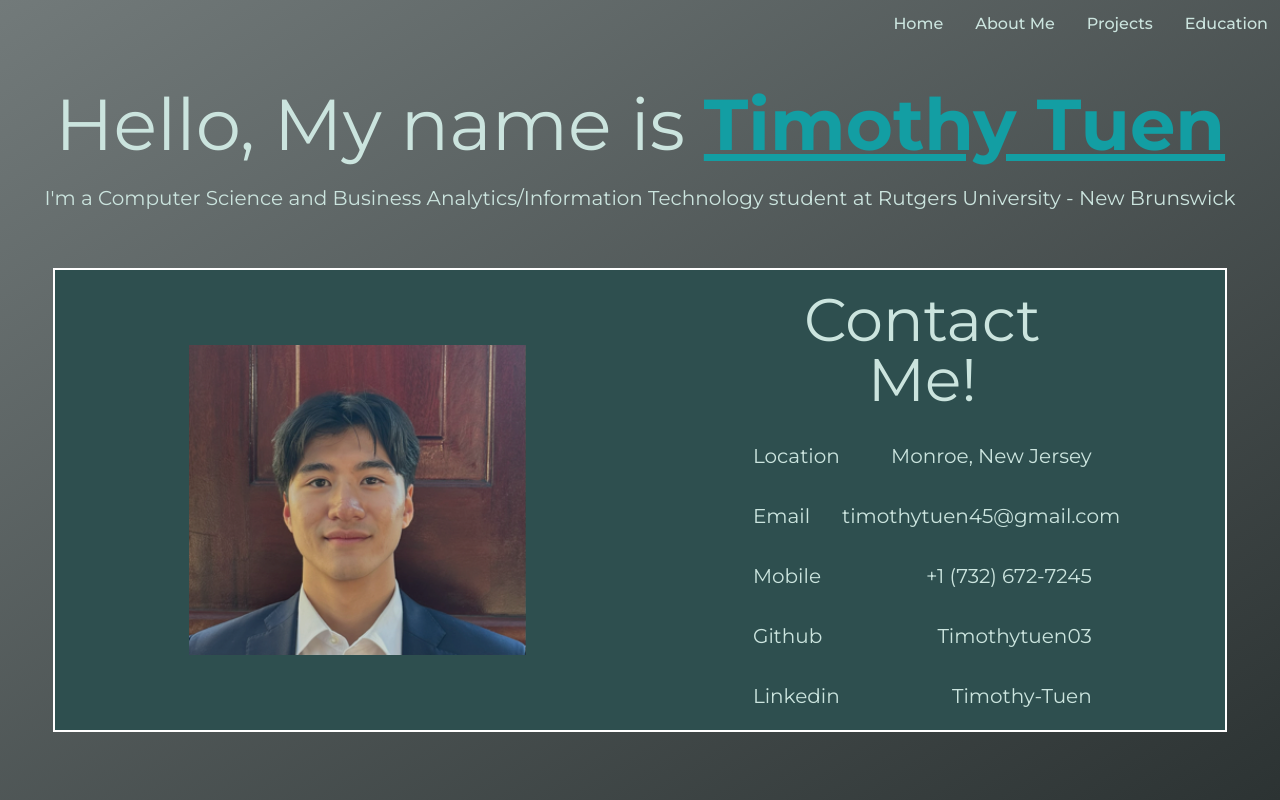
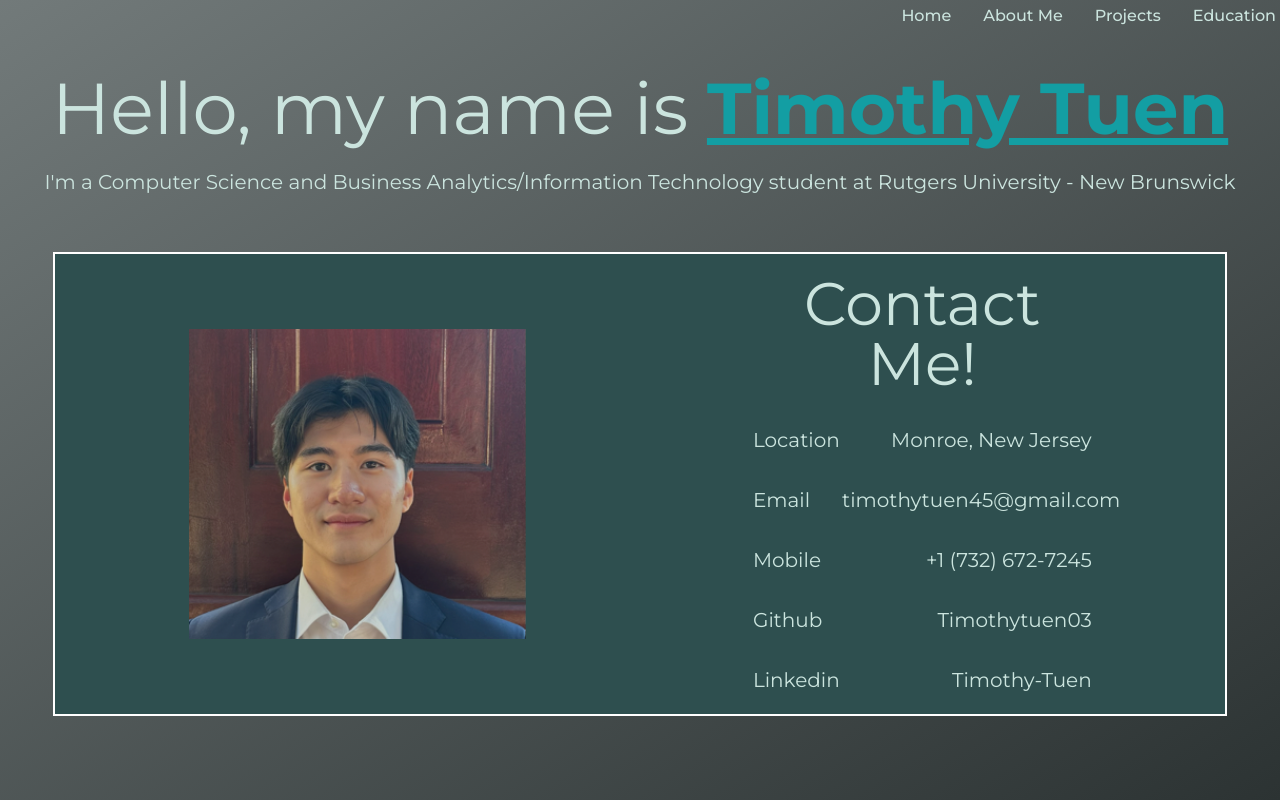
Before and after one commit to Timothytuen03/portfolio-static, a website: page index.html in a window 1280 px wide. Drawn offline with nearby package versions, Linux system fonts and the light colour scheme.

Commit message:
Grammar, home screen padding reduction

```diff
--- a/index.html
+++ b/index.html
@@ -10,13 +10,13 @@
     <!-- <h1 class="bg-red-400">Hello</h1> -->
     <header>
         <nav class="">
-            <div class="flex flex-wrap justify-end p-3 w-full">
+            <div class="flex flex-wrap justify-end p-1 w-full">
                 <button data-collapse-toggle="navbar-default" type="button" class="inline-flex items-center p-2 ml-3 text-sm text-gray-500 rounded-lg md:hidden hover:bg-gray-100 focus:outline-none focus:ring-2 focus:ring-gray-200 dark:text-gray-400 dark:hover:bg-gray-700 dark:focus:ring-gray-600" style="background-color: #E2EFDE;" aria-controls="navbar-default" aria-expanded="false" id="hamburger-nav">
                     <span class="sr-only">Open main menu</span>
                     <svg class="w-6 h-6" aria-hidden="true" fill="currentColor" viewBox="0 0 20 20" xmlns="http://www.w3.org/2000/svg"><path fill-rule="evenodd" d="M3 5a1 1 0 011-1h12a1 1 0 110 2H4a1 1 0 01-1-1zM3 10a1 1 0 011-1h12a1 1 0 110 2H4a1 1 0 01-1-1zM3 15a1 1 0 011-1h12a1 1 0 110 2H4a1 1 0 01-1-1z" clip-rule="evenodd"></path></svg>
                 </button>
                 <div class="hidden w-full md:block md:w-auto" id="navbar-default">
-                    <ul class="font-medium flex flex-col p-4 md:p-0 mt-4 border border-gray-100 rounded-lg md:flex-row md:space-x-8 md:mt-0 md:border-0">
+                    <ul class="font-medium flex flex-col p-3 md:p-0 mt-4 border border-gray-100 rounded-lg md:flex-row md:space-x-8 md:mt-0 md:border-0">
                         <!-- bg-gray-50 md:bg-white dark:bg-gray-800 md:dark:bg-gray-800 dark:border-gray-700 -->
                         <li>
                             <a href="#" class="block rounded md:bg-transparent" style="color: #CBE4DE;">Home</a>
@@ -37,8 +37,8 @@
     </header>
 
     <div class="w-full h-full">
-        <div class="text-center flex flex-col justify-between items-center mt-10">
-            <h1 class="md:text-7xl text-5xl mb-6 ml-4 mr-4" style="color: #CBE4DE;">Hello, My name is <span class="font-bold underline" style="color: #139ea3;">Timothy Tuen</span></h1>
+        <div class="text-center flex flex-col justify-between items-center sm:mt-10 mt-4">
+            <h1 class="md:text-7xl text-5xl mb-6 ml-4 mr-4" style="color: #CBE4DE;">Hello, my name is <span class="font-bold underline" style="color: #139ea3;">Timothy Tuen</span></h1>
             <p class="text-xl  mb-4 ml-4 mr-4" style="color: #CBE4DE;">I'm a Computer Science and Business Analytics/Information Technology student at Rutgers University - New Brunswick</p>
             <div class="hidden md:grid grid-cols-2 mt-10 mb-10 h-full p-5 w-11/12 border-solid border-white border-2" style="background-color: #2E4F4F;">
 
```
Also changed, not shown: dist/about.html, dist/output.css.
